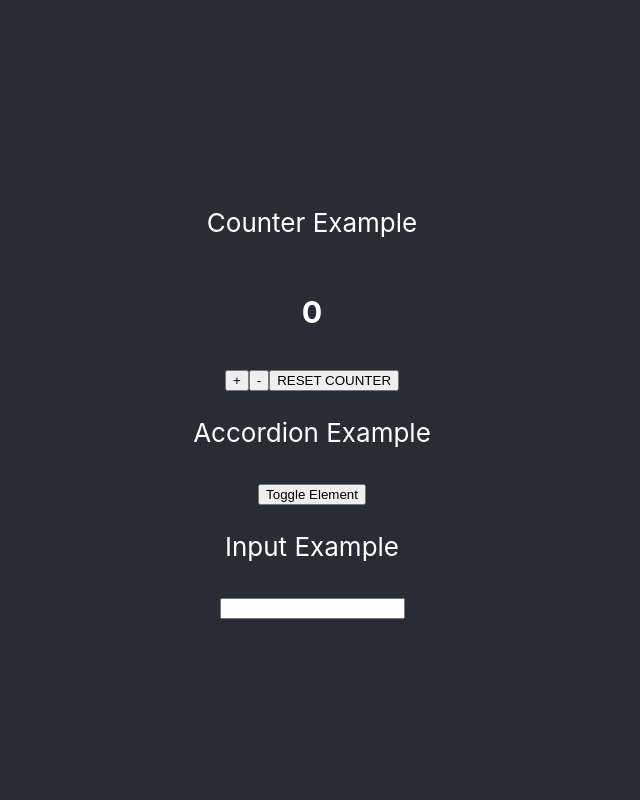
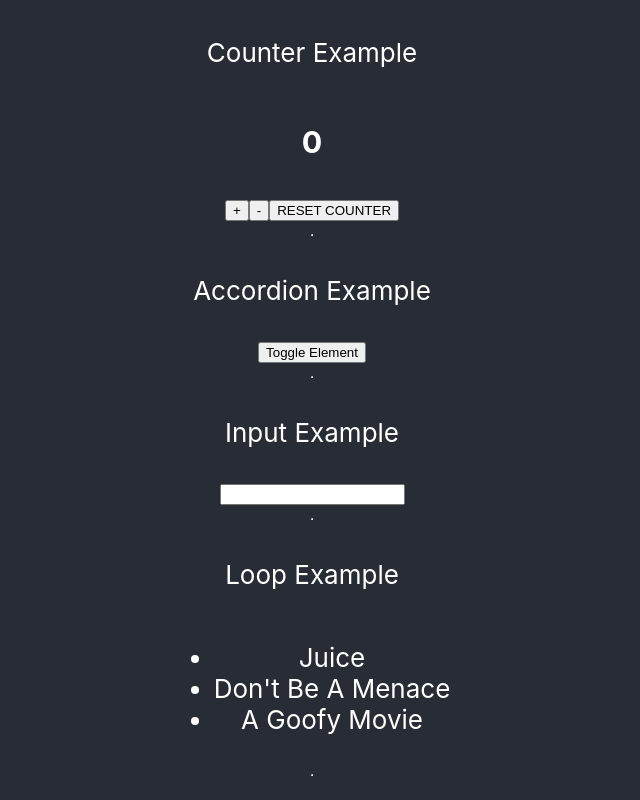
Before and after one commit to josephdubon/react-for-everyone, a React (Create React App) app: page / in a window 1280 px wide. Shown: the whole page, without its empty margins (328-968 px from the left). Built offline with nearby package versions, Linux system fonts and the light colour scheme.

Commit message:
added movieslist component and hr element between each example

```diff
--- a/src/App.js
+++ b/src/App.js
@@ -4,18 +4,27 @@ import PropTypes from 'prop-types';
 import {Counter} from './Counter'
 import {Accordion} from './Accordion'
 import {Input} from './Input'
+import {MoviesList} from "./MovieLists";
 
 function App() {
     return (<div className="App">
         <header className="App-header">
             <p>Counter Example</p>
             <Counter/>
+            <hr/>
 
             <p>Accordion Example</p>
             <Accordion/>
+            <hr/>
 
             <p>Input Example</p>
             <Input/>
+            <hr/>
+
+            <p>Loop Example</p>
+            <MoviesList/>
+            <hr/>
+
         </header>
     </div>)
 }
```
